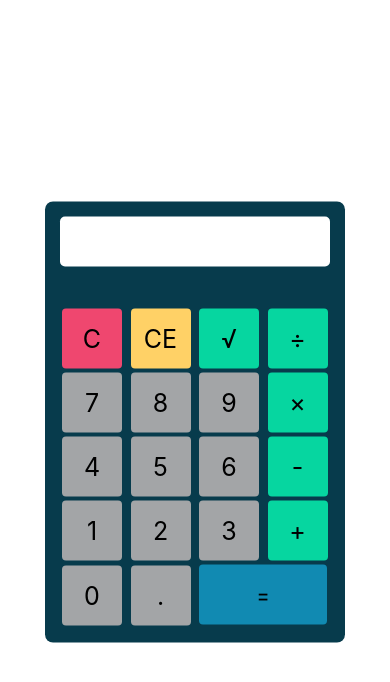
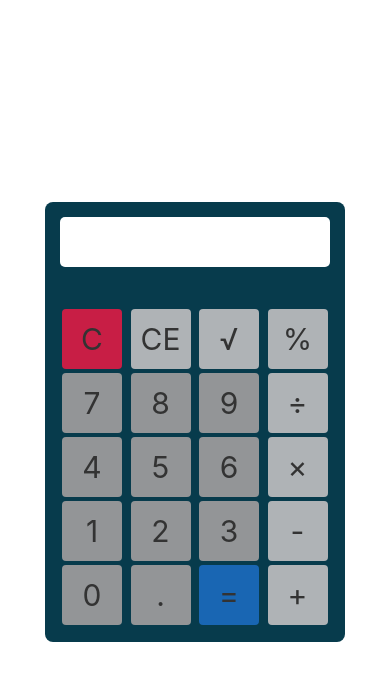
Before and after one commit to talisondev/calculator_2.0, a plain HTML site: page index.html in a window 390 px wide. Both pictures are taken after a click on the button "CE". Drawn offline with Linux system fonts and the light colour scheme.

Commit message:
version 2.0

```diff
--- a/index.html
+++ b/index.html
@@ -15,38 +15,43 @@
 
         <div class="line-five">
             <input type="button" value="C" class="button clear" onclick="limpar()" />
-            <input type="button" value="CE" class="button clear_one" onclick="limparOne()" />
+            <input type="button" value="CE" class="button operador" onclick="limparOne()" />
             <input type="button" value="√" class="button operador" onclick="raiz()" />
-            <input type="button" value="÷" class="button operador" onclick="valor('/')" />
+
+            <input type="button" value="%" class="button operador" onclick="porcento()" />
+
         </div>
         <div class="line-four">
             <input type="button" value="7" class="button" onclick="valor(value)" />
             <input type="button" value="8" class="button" onclick="valor(value)" />
             <input type="button" value="9" class="button" onclick="valor(value)" />
-            <input type="button" value="×" class="button operador" onclick="valor('*')" />
+            <input type="button" value="÷" class="button operador" onclick="valor('/')" />
         </div>
 
         <div class="line-three">
             <input type="button" value="4" class="button" onclick="valor(value)" />
             <input type="button" value="5" class="button" onclick="valor(value)" />
             <input type="button" value="6" class="button" onclick="valor(value)" />
-            <input type="button" value="-" class="button operador" onclick="valor(value)" />
+            <input type="button" value="×" class="button operador" onclick="valor('*')" />
         </div>
 
         <div class="line-two">
             <input type="button" value="1" class="button" onclick="valor(value)" />
             <input type="button" value="2" class="button" onclick="valor(value)" />
             <input type="button" value="3" class="button" onclick="valor(value)" />
-            <input type="button" value="+" class="button operador" onclick="valor(value)" />
+
+            <input type="button" value="-" class="button operador" onclick="valor(value)" />
         </div>
 
         <div class="line-one">
+
             <!-- <input type="button" value="C" class="button" onclick="limpar()" /> -->
             <input type="button" value="0" class="button" onclick="valor(value)" />
             <input type="button" value="." class="button" onclick="valor(value)" />
-            <button type="submit" class="button equal" onclick="result()">
-                ꞊
-            </button>
+            <input type="button" value="=" class="button equal" onclick="result()">
+            <input type="button" value="+" class="button operador" onclick="valor(value)" />
+
+
         </div>
     </div>
 
--- a/script.js
+++ b/script.js
@@ -1,32 +1,27 @@
+let display = document.querySelector("input#display");
+
 function limpar() {
-    document.querySelector("input#display").value = "";
+    display.value = "";
 }
 
 function limparOne() {
-    let display = document.querySelector("input#display").value;
-    let getLastValue = display.substr(-1);
-    let removeLastValue = display.replace(getLastValue, "");
-    document.querySelector("#display").value = removeLastValue;
+    let getLastValue = display.value.substr(-1);
+    let removeLastValue = display.value.replace(getLastValue, "");
+    display.value = removeLastValue;
 }
 
 function valor(num) {
-    document.querySelector("#display").value += num;
+    display.value += num;
 }
 
 function raiz() {
-    let valor = parseInt(document.querySelector("#display").value);
+    let valor = parseInt(display.value);
     let result = Math.sqrt(valor);
-    result
-        ? (document.querySelector("#display").value = result)
-        : (document.querySelector("#display").value = "");
-    // document.querySelector("#display").value = result;
+    result ? (display.value = result) : (display.value = "");
 }
 
 function result() {
     let resultado = 0;
     resultado = display.value;
-    resultado
-        ? (document.querySelector("#display").value = eval(resultado))
-        : (document.querySelector("#display").value = "");
-    // document.querySelector("#display").value = eval(resultado);
+    resultado ? (display.value = eval(resultado)) : (display.value = "");
 }
--- a/style.css
+++ b/style.css
@@ -4,6 +4,8 @@
     box-sizing: border-box;
     font-family: -apple-system, BlinkMacSystemFont, "Segoe UI", Roboto, Oxygen,
         Ubuntu, Cantarell, "Open Sans", "Helvetica Neue", sans-serif;
+
+        color: #333;
 }
 
 #display {
@@ -32,51 +34,92 @@
 .button {
     border: none;
     border-radius: 4px;
-    font-size: 25px;
-    background: #a3a5a7;
+    font-size: 30px;
+    background: #939597;
+    outline: none;
     width: 70px;
     height: 70px;
     margin: 2px;
 }
 
-.clear { background: #ef476f; }
 
-.clear_one { background: #ffd166; }
+.button:hover {
+    background: hsl(210, 13%, 82%);
+}
 
-.operador { background: #06d6a0; }
+.clear {
+    background: hsl(346, 74%, 45%);
+}
+.clear:hover{
+    background: hsl(345, 85%, 51%);
+}
+.operador {
+    background: hsl(210, 5%, 70%);
+}
 
-.equal { background: #118ab2; width: 147px; }
+.equal {
+    background: hsl(210, 75%, 40%);
+    /* width: 148px; */
+}
+
+.equal:hover {
+    background: hsl(210, 100%, 50%);
+}
 
 
 @media screen and (max-width: 675px) {
-    body { height: 100vh; }
+    body {
+        height: 100vh;
+    }
 
-    .calculadora { position: relative; max-width: 340px; }
+    .calculadora {
+        position: relative;
+        max-width: 340px;
+    }
 }
 
 @media screen and (max-width: 415px) {
-    body { height: 100vh; }
+    body {
+        height: 100vh;
+    }
 
-    #display { font-size: 20px; }
+    #display {
+        font-size: 20px;
+    }
 
-    .button { width: 60px; height: 60px; }
+    .button {
+        width: 60px;
+        height: 60px;
+    }
 
-    .equal { width: 128px; }
-
-    .calculadora { position: relative; max-width: 300px; }
+    .calculadora {
+        position: relative;
+        max-width: 300px;
+    }
 }
 
 @media screen and (max-width: 340px) {
-    body { height: 100vh; }
-
-    .button { width: 50px; height: 50px;
+    body {
+        height: 100vh;
     }
 
-    #display { font-size: 20px;}
+    .button {
+        width: 50px;
+        height: 50px;
+    }
 
-    .equal { width: 108px; }
+    #display {
+        font-size: 20px;
+    }
 
-    .calculadora { position: relative; max-width: 260px; }
+
+    .calculadora {
+        position: relative;
+        max-width: 260px;
+    }
 }
 
-.link { text-align: center; margin: 10px; }
+.link {
+    text-align: center;
+    margin: 10px;
+}
```
